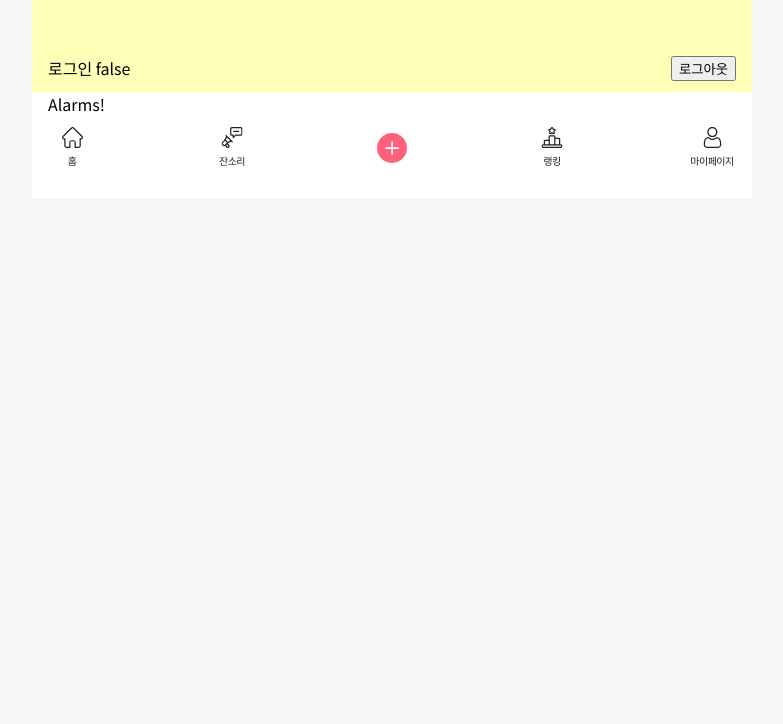
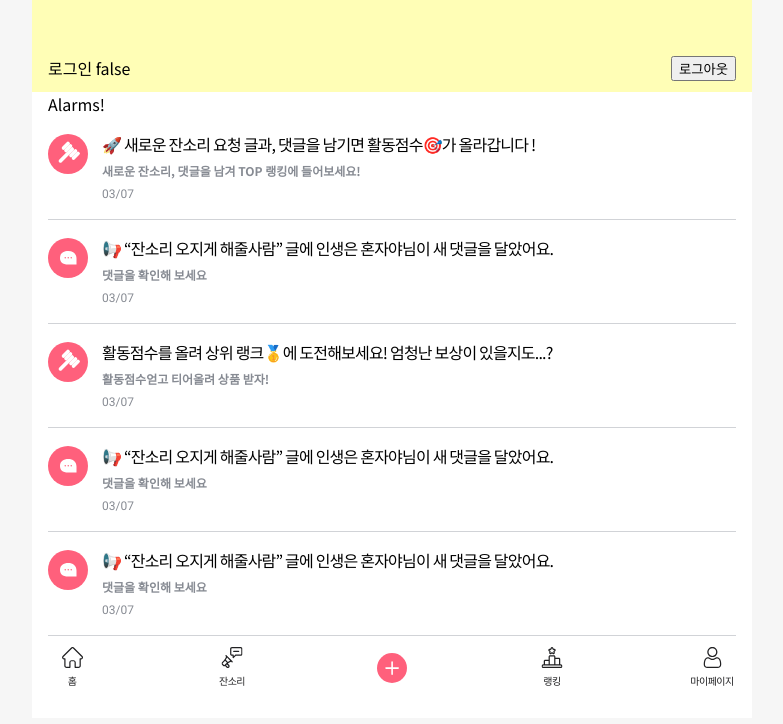
Before and after one commit to codestates-seb/seb42_main_026, a React (Create React App) app in the folder client/: page /Alarms in a window 1280 px wide. Shown: the top 724 px of the page, without its empty margins (248-1031 px from the left). Built offline with nearby package versions, Linux system fonts and the light colour scheme.

Commit message:
design: AlarmsItem 목업

```diff
--- /dev/null
+++ b/client/src/components/AlarmsItem.tsx
@@ -0,0 +1,62 @@
+import styled from "styled-components";
+import AlarmsItemIcon from "./AlarmsItemIcon";
+
+interface NotificationItemProps {
+  title: string;
+  icon?: "광고" | "댓글";
+  contents: string;
+  createdAt: string;
+}
+
+export default function NotificationItem({
+  title,
+  icon,
+  contents,
+  createdAt,
+}: NotificationItemProps) {
+  return (
+    <NotificationItemStyle>
+      <div>
+        <AlarmsItemIcon icon={icon} />
+      </div>
+      <ItemForm>
+        <ItemTitle>{title}</ItemTitle>
+        <ItemContent>{contents}</ItemContent>
+        <ItemDate>{createdAt}</ItemDate>
+      </ItemForm>
+    </NotificationItemStyle>
+  );
+}
+
+const NotificationItemStyle = styled.div`
+  display: flex;
+  align-items: flex-start;
+  padding: 18px 0px 18px;
+  gap: 14px;
+  border-bottom: 0.5px solid var(--color-gray03);
+`;
+const ItemForm = styled.div`
+  display: flex;
+  flex-direction: column;
+  justify-content: flex-start;
+
+  gap: 8px;
+`;
+
+const ItemTitle = styled.div`
+  font-size: var(--font-size16);
+  line-height: 20px;
+  letter-spacing: var(--font-spacing-title);
+  /* font-weight: var(--font-weight700); */
+`;
+const ItemContent = styled.div`
+  font-size: var(--font-size12);
+  font-weight: var(--font-weight700);
+  color: var(--color-gray01);
+`;
+const ItemDate = styled.div`
+  font-family: "Roboto";
+  font-size: var(--font-size12);
+  font-weight: var(--font-weight400);
+  color: var(--color-gray01);
+`;
--- /dev/null
+++ b/client/src/components/AlarmsItemIcon.tsx
@@ -0,0 +1,41 @@
+import styled from "styled-components";
+import { ReactComponent as ICON_ALARMS_ANSWER } from "../assets/ic_alarmsItem_answer.svg";
+import { ReactComponent as ICON_ALARMS_HAMER } from "../assets/ic_alarmsItem_hamer.svg";
+
+interface AlarmsItemProps {
+  icon?: "광고" | "댓글";
+}
+
+export default function NotificationItemIcon({ icon }: AlarmsItemProps) {
+  return (
+    <AlarmsItemIconStyle>
+      {icon === "댓글" ? (
+        <ItemIconAnswer>
+          <ICON_ALARMS_ANSWER />
+        </ItemIconAnswer>
+      ) : (
+        <ItemIconHamer>
+          <ICON_ALARMS_HAMER />
+        </ItemIconHamer>
+      )}
+    </AlarmsItemIconStyle>
+  );
+}
+
+const AlarmsItemIconStyle = styled.div`
+  display: flex;
+  justify-content: center;
+  align-items: center;
+  width: 40px;
+  height: 40px;
+  background-color: var(--color-mobMain);
+  border-radius: 100px;
+`;
+const ItemIconAnswer = styled.div`
+  position: relative;
+`;
+const ItemIconHamer = styled.div`
+  position: relative;
+  margin-top: 6px;
+  margin-left: -2px;
+`;
--- a/client/src/page/AlarmsPage.tsx
+++ b/client/src/page/AlarmsPage.tsx
@@ -1,7 +1,39 @@
+import AlarmsItem from "../components/AlarmsItem";
+
 const AlarmsPage = () => {
   return (
     <div>
       <span>Alarms!</span>
+      <AlarmsItem
+        title="🚀 새로운 잔소리 요청 글과, 댓글을 남기면 활동점수🎯가 올라갑니다 ! "
+        icon="광고"
+        contents="새로운 잔소리, 댓글을 남겨 TOP 랭킹에 들어보세요!"
+        createdAt="03/07"
+      />
+      <AlarmsItem
+        title="📢 “잔소리 오지게 해줄사람” 글에 인생은 혼자야님이 새 댓글을 달았어요."
+        icon="댓글"
+        contents="댓글을 확인해 보세요"
+        createdAt="03/07"
+      />
+      <AlarmsItem
+        title="활동점수를 올려 상위 랭크🥇에 도전해보세요! 엄청난 보상이 있을지도...?"
+        icon="광고"
+        contents="활동점수얻고 티어올려 상품 받자!"
+        createdAt="03/07"
+      />
+      <AlarmsItem
+        title="📢 “잔소리 오지게 해줄사람” 글에 인생은 혼자야님이 새 댓글을 달았어요."
+        icon="댓글"
+        contents="댓글을 확인해 보세요"
+        createdAt="03/07"
+      />
+      <AlarmsItem
+        title="📢 “잔소리 오지게 해줄사람” 글에 인생은 혼자야님이 새 댓글을 달았어요."
+        icon="댓글"
+        contents="댓글을 확인해 보세요"
+        createdAt="03/07"
+      />
     </div>
   );
 };
```
Also changed, not shown: client/src/assets/ic_alarmsItem_answer.svg (added), client/src/assets/ic_alarmsItem_hamer.svg (added).
